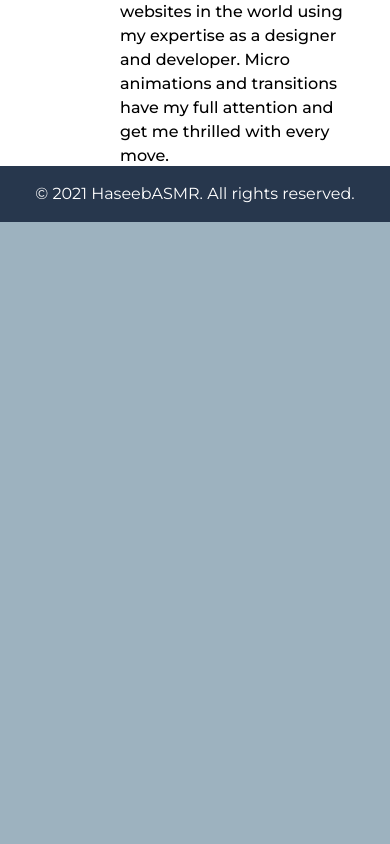
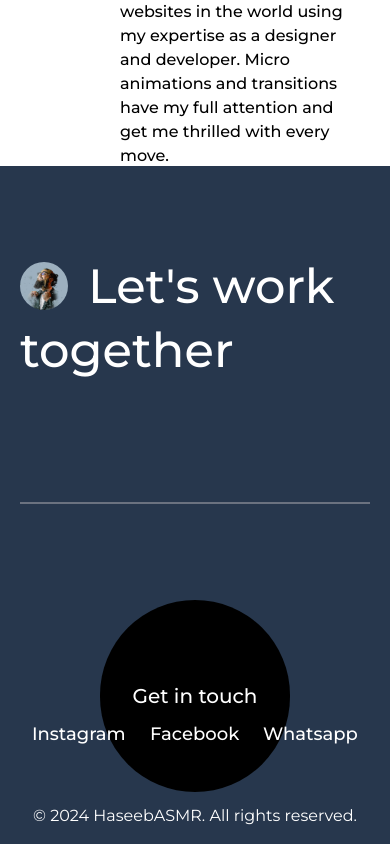
Before and after one commit to haseebasmr/haseebasmr, a React (Vite) app: page /#/about in a window 390 px wide. Shown: the part 3572-4416 px from the top of the page. Before the commit the page ends 3794 px from the top, so only its background shows below. Built offline with nearby package versions, Linux system fonts and the light colour scheme.

Commit message:
add footer

```diff
--- a/src/components/Footer.jsx
+++ b/src/components/Footer.jsx
@@ -1,9 +1,85 @@
+import { useRef, useEffect, useState } from "react";
+import { motion, useAnimation } from "framer-motion";
+import { GetInTouchBtn, Magnetic } from "./"; // Adjust the import path as needed
+
 export default function Footer() {
+  const controls = useAnimation();
+  const footerRef = useRef(null);
+  const [inView, setInView] = useState(false);
+
+  useEffect(() => {
+    const observer = new IntersectionObserver(
+      ([entry]) => {
+        setInView(entry.isIntersecting);
+      },
+      { threshold: 0.1 }
+    );
+
+    if (footerRef.current) {
+      observer.observe(footerRef.current);
+    }
+
+    return () => {
+      if (footerRef.current) {
+        observer.unobserve(footerRef.current);
+      }
+    };
+  }, []);
+
+  useEffect(() => {
+    if (inView) {
+      controls.start({ x: 0 });
+    } else {
+      controls.start({ x: "-100%" });
+    }
+  }, [inView, controls]);
+
   return (
-    <footer className="flex justify-center items-center bg-pallet1 text-white py-4">
-      <p className="text-center">
-        &copy; 2021 HaseebASMR. All rights reserved.
-      </p>
+    <footer className="bg-pallet1 text-white md:pt-44 pt-24">
+      <div className="md:mx-72 mx-5">
+        <div className="block mb-4">
+          <img
+            src="/assets/images/smallPic.jpg"
+            alt="Small Pic"
+            className="md:w-24 md:h-24 w-12 h-12 rounded-full md:mr-12 mr-5 inline-block"
+          />
+          <div className="md:text-8xl text-5xl inline-block align-top font-medium">
+            Let&apos;s work
+          </div>
+        </div>
+        <div className="md:text-8xl text-5xl block font-medium">together</div>
+        <div
+          ref={footerRef}
+          className="w-full mt-32 border-t-2 border-gray-500"
+        ></div>
+        <motion.div
+          animate={controls}
+          initial={{ x: "-100vw" }}
+          transition={{ type: "spring", stiffness: 50 }}
+        >
+          <GetInTouchBtn className="mt-24" />
+        </motion.div>
+        <div className="flex justify-center -mt-20">
+          <Magnetic>
+            <button className="text-white font-montserrat text-lg p-2 mx-1 font-medium">
+              Instagram
+            </button>
+          </Magnetic>
+          <Magnetic>
+            <button className="text-white font-montserrat text-lg p-2 mx-1 font-medium">
+              Facebook
+            </button>
+          </Magnetic>
+          <Magnetic>
+            <button className="text-white font-montserrat text-lg p-2 mx-1 font-medium">
+              Whatsapp
+            </button>
+          </Magnetic>
+        </div>
+        <div className="text-center pt-12 pb-4">
+          &copy; {new Date().getFullYear()} HaseebASMR. All rights reserved.
+        </div>
+      </div>
     </footer>
   );
 }
--- a/src/components/PhotoCards.jsx
+++ b/src/components/PhotoCards.jsx
@@ -22,7 +22,7 @@ function PhotoCards() {
   return (
     <div className="bg-pallet4 pb-28">
       <div className="container md:px-4 px-0 mx-auto">
-        <div className="md:text-5xl text-3xl font-medium  text-center py-10">
+        <div className="md:text-5xl text-4xl font-medium  text-center py-10">
           Photo Categories
         </div>
         <Swiper
--- a/src/components/VideoCards.jsx
+++ b/src/components/VideoCards.jsx
@@ -45,7 +45,7 @@ function VideoCards() {
   return (
     <div className="bg-pallet4 pb-28">
       <div className="container md:px-4 px-0 mx-auto">
-        <div className="md:text-5xl text-3xl font-medium text-center py-10">
+        <div className="md:text-5xl text-4xl font-medium text-center py-10">
           Video Categories
         </div>
         <Swiper
--- /dev/null
+++ b/src/components/common/GetInTouchBtn.jsx
@@ -0,0 +1,24 @@
+import { motion, useScroll, useTransform } from "framer-motion";
+import Magnetic from "./Magnetic";
+import { useNavigate } from "react-router-dom";
+
+export default function AboutMeBtn({ className }) {
+  const { scrollY } = useScroll();
+  const yPos = useTransform(scrollY, [700, 1700], [0, -200]); // Adjust the range as needed
+  const navigate = useNavigate();
+  return (
+    <div className={`flex justify-end mx-20 ${className}`}>
+      <motion.button
+        className="bg-black text-white font-montserrat text-xl font-medium h-48 w-48 rounded-full"
+        style={{ y: yPos }}
+        onClick={() => {
+          navigate("/contact");
+        }}
+      >
+        <Magnetic>
+          <div className="px-6 py-14 rounded-full">Get in touch</div>
+        </Magnetic>
+      </motion.button>
+    </div>
+  );
+}
--- a/src/components/index.js
+++ b/src/components/index.js
@@ -13,6 +13,7 @@ import Home from "./Home";
 import PhotoCards from "./PhotoCards";
 import VideoCards from "./VideoCards";
 import Footer from "./Footer";
+import GetInTouchBtn from "./common/GetInTouchBtn";
 
 export {
   StartScreen,
@@ -30,4 +31,5 @@ export {
   PhotoCards,
   VideoCards,
   Footer,
+  GetInTouchBtn,
 };
```
Also changed, not shown: public/assets/images/smallPic.jpg (added).
